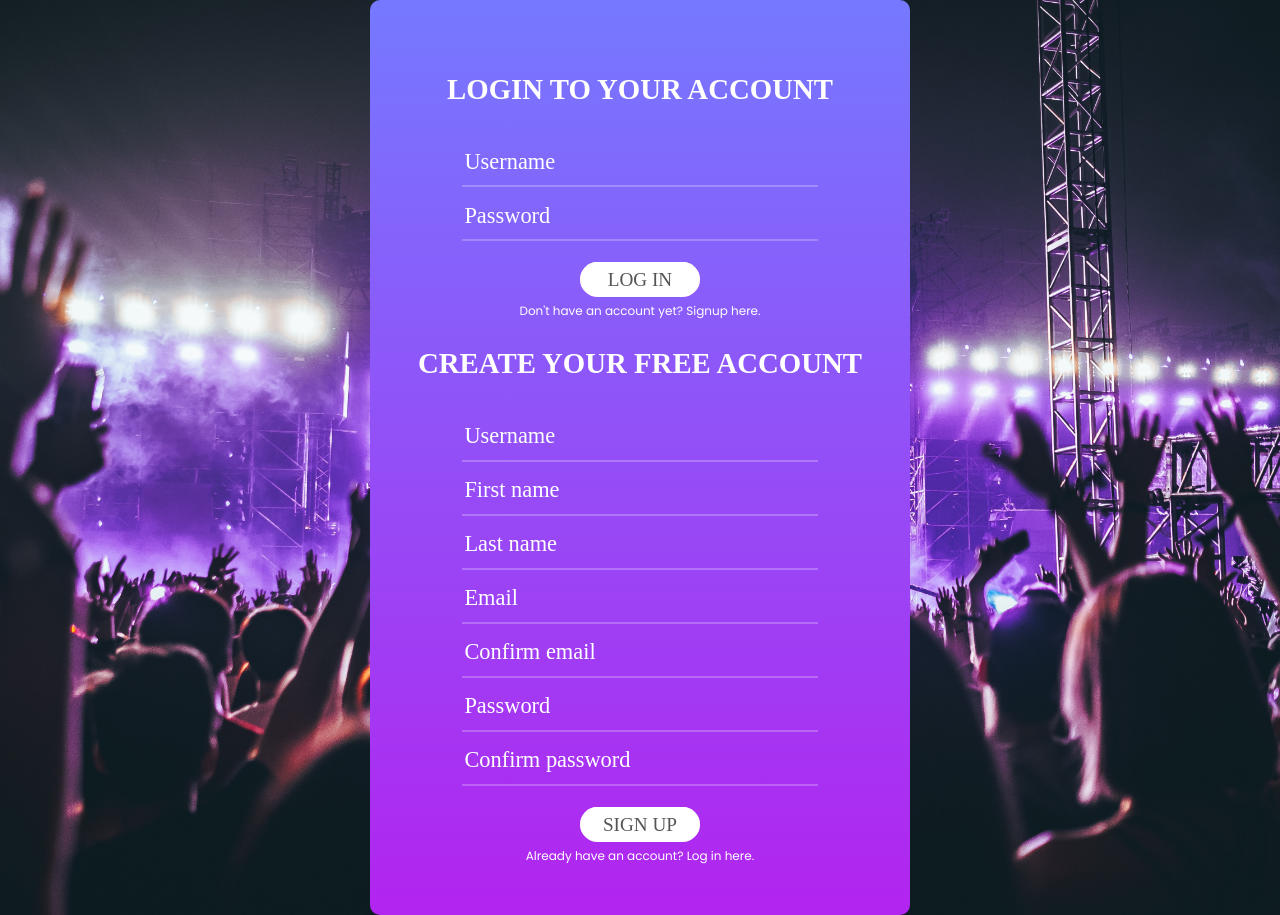
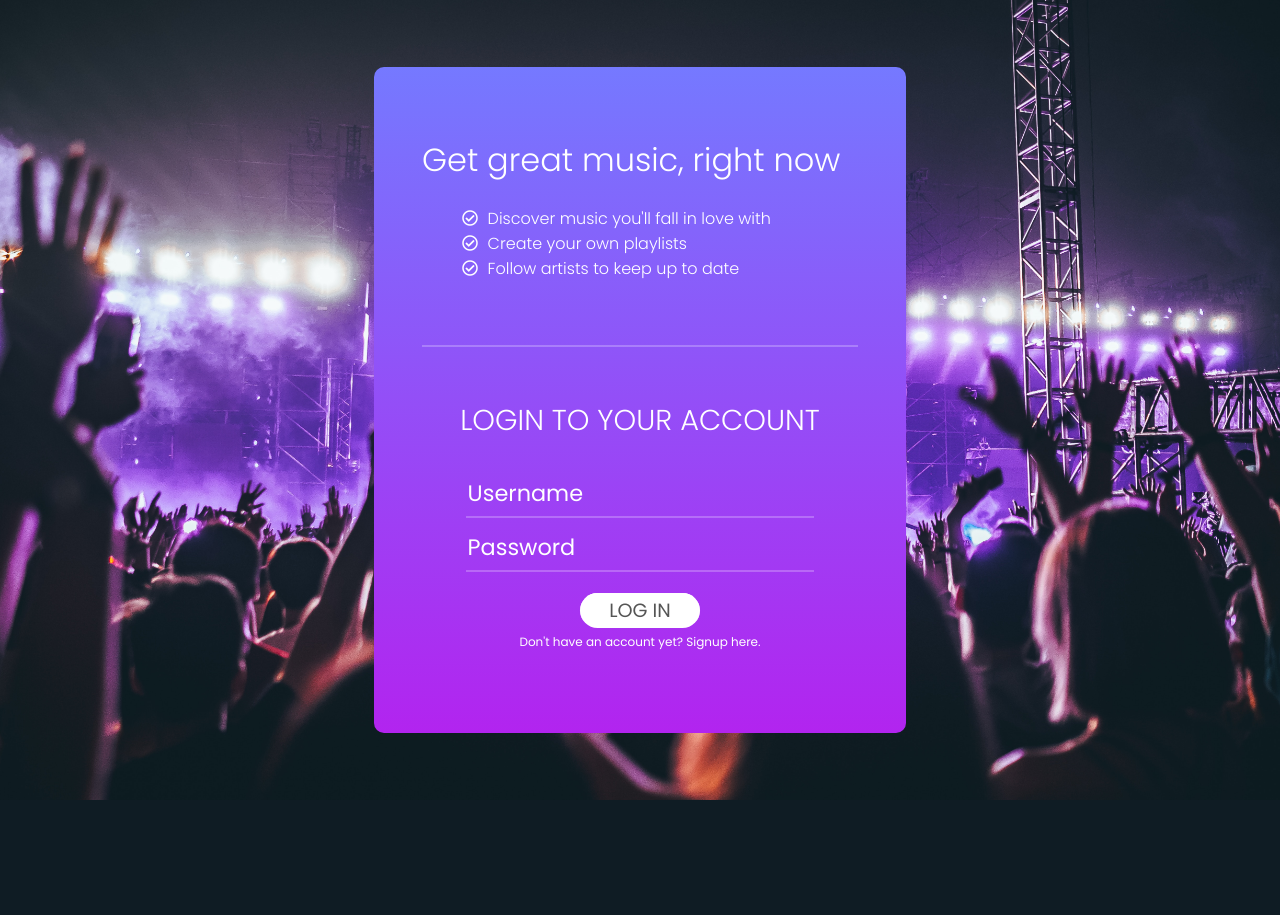
Before and after one commit to elenyou/spotify-clone, a PHP site: page /register.php in a window 1280 px wide. After the commit the page ends 800 px from the top, so only its background shows below. Run offline with PHP 8.4, Linux system fonts and the light colour scheme; some libraries are stand-ins or nearby versions.

Commit message:
finished register page

```diff
--- a/assets/css/register.css
+++ b/assets/css/register.css
@@ -10,17 +10,6 @@
   outline: none;
   border: none;
 }
-
-/* input:-webkit-autofill,
-input:-webkit-autofill:hover,
-input:-webkit-autofill:focus
-input:-webkit-autofill {
-  border: 0;
-  -webkit-text-fill-color: #fff;
-  -webkit-box-shadow: 0 0 0px 1000px transparent inset;
-  transition: background-color 5000s ease-in-out 0s;
-  background: -webkit-linear-gradient(top,  rgba(255,255,255,0) 0%,rgba(0,174,255,0.04) 50%,rgba(255,255,255,0) 51%,rgba(0,174,255,0.03) 100%);
-} */
 
 @-webkit-keyframes autofill {
   to {
@@ -108,8 +97,9 @@
 }
 
 .login-form-title {
-  font-family: Poppins-Medium;
+  font-family: "Poppins";
   font-size: 1.8rem;
+  font-weight: 300;
   color: #fff;
   line-height: 1.2;
   text-align: center;
@@ -121,10 +111,12 @@
   width: 80%;
   border-bottom: 2px solid rgba(255, 255, 255, 0.24);
   margin-bottom: 5px;
+  font-weight: 300;
+  font-family: "Poppins";
 }
 
 input {
-  font-family: Poppins-Regular;
+  font-family: "Poppins";
   font-size: 1.4rem;
   color: #fff;
   line-height: 1.2;
@@ -139,7 +131,7 @@
 }
 
 .login-form-btn {
-  font-family: Poppins-Medium;
+  font-family: "Poppins";
   font-size: 1.2rem;
   color: #555555;
   line-height: 1.2;
@@ -174,7 +166,6 @@
   top: 0;
   left: 0;
   opacity: 1;
-
   -webkit-transition: all 0.4s;
   -o-transition: all 0.4s;
   -moz-transition: all 0.4s;
@@ -199,10 +190,37 @@
 }
 
 .hasAccountText {
-	text-align: center;
+  text-align: center;
+  cursor: pointer;
 }
 
+#registerForm,
+#loginForm {
+  display: none;
+  padding: 2rem 0;
+}
 
+.login-text {
+  border-bottom: 2px solid rgba(255, 255, 255, 0.24);
+  padding-bottom: 3rem;
+  color: #fff;
+  font-weight: 300;
+  font-family: "Poppins";
+}
+
+.login-text h1{
+  font-weight: 300;
+}
+
+.login-text li{
+  list-style-type: none;
+}
+
+.fa-check-circle {
+  padding-right: 0.6rem;
+}
+
+/* responsive */
 @media screen and (max-width: 768px) {
   .wrap-login {
     margin: 0 2rem;
--- a/register.php
+++ b/register.php
@@ -25,15 +25,16 @@
     <meta name="viewport" content="width=device-width, initial-scale=1.0">
     <meta http-equiv="X-UA-Compatible" content="ie=edge">
     <link href="https://fonts.googleapis.com/css?family=Poppins:300,400,700&display=swap" rel="stylesheet">
+    <link rel="stylesheet" href="https://use.fontawesome.com/releases/v5.8.2/css/all.css" integrity="sha384-oS3vJWv+0UjzBfQzYUhtDYW+Pj2yciDJxpsK1OYPAYjqT085Qq/1cq5FLXAZQ7Ay" crossorigin="anonymous">
     <link rel="stylesheet" type="text/css" href="assets/css/register.css">
     <script src="https://ajax.googleapis.com/ajax/libs/jquery/3.4.1/jquery.min.js"></script>
     <script src="assets/js/register.js"></script>
-    <title>Welcome to Slotify!</title>
+    <title>Welcome to Spotify!</title>
 </head>
 
 <body>
 
-<!-- <?php
+<?php
 
 	if(isset($_POST['registerButton'])) {
 		echo '<script>
@@ -52,16 +53,24 @@
 			</script>';
 	}
 
-?> -->
+?>
 
 
     <div class="register-container">
         <div class="wrap-login">
+            <div class="login-text">
+                <h1>Get great music, right now</h1>
+                <ul>
+                    <li><i class="far fa-check-circle"></i>Discover music you'll fall in love with</li>
+                    <li><i class="far fa-check-circle"></i>Create your own playlists</li>
+                    <li><i class="far fa-check-circle"></i>Follow artists to keep up to date</li>
+                </ul>
+            </div>
             <form id="loginForm" action="register.php" method="POST" autocomplete="off">
                 <h2 class="login-form-title">Login to your account</h2>
                 <div class="wrap-input">
                     <?php echo $account->getError(Constants::$loginFailed); ?>
-                    <input id="loginUsername" name="loginUsername" type="text" placeholder="Username" autocomplete="off" required>
+                    <input id="loginUsername" name="loginUsername" type="text" placeholder="Username" value="<?php getInputValue('username') ?>" autocomplete="off" required>
                 </div>
                 <div class="wrap-input">
                     <input id="loginPassword" name="loginPassword" type="password" placeholder="Password" autocomplete="off" required>
@@ -118,8 +127,8 @@
                 </div>
             </form>
         </div>
+
     </div>
-
 </body>
 
 </html>
```
